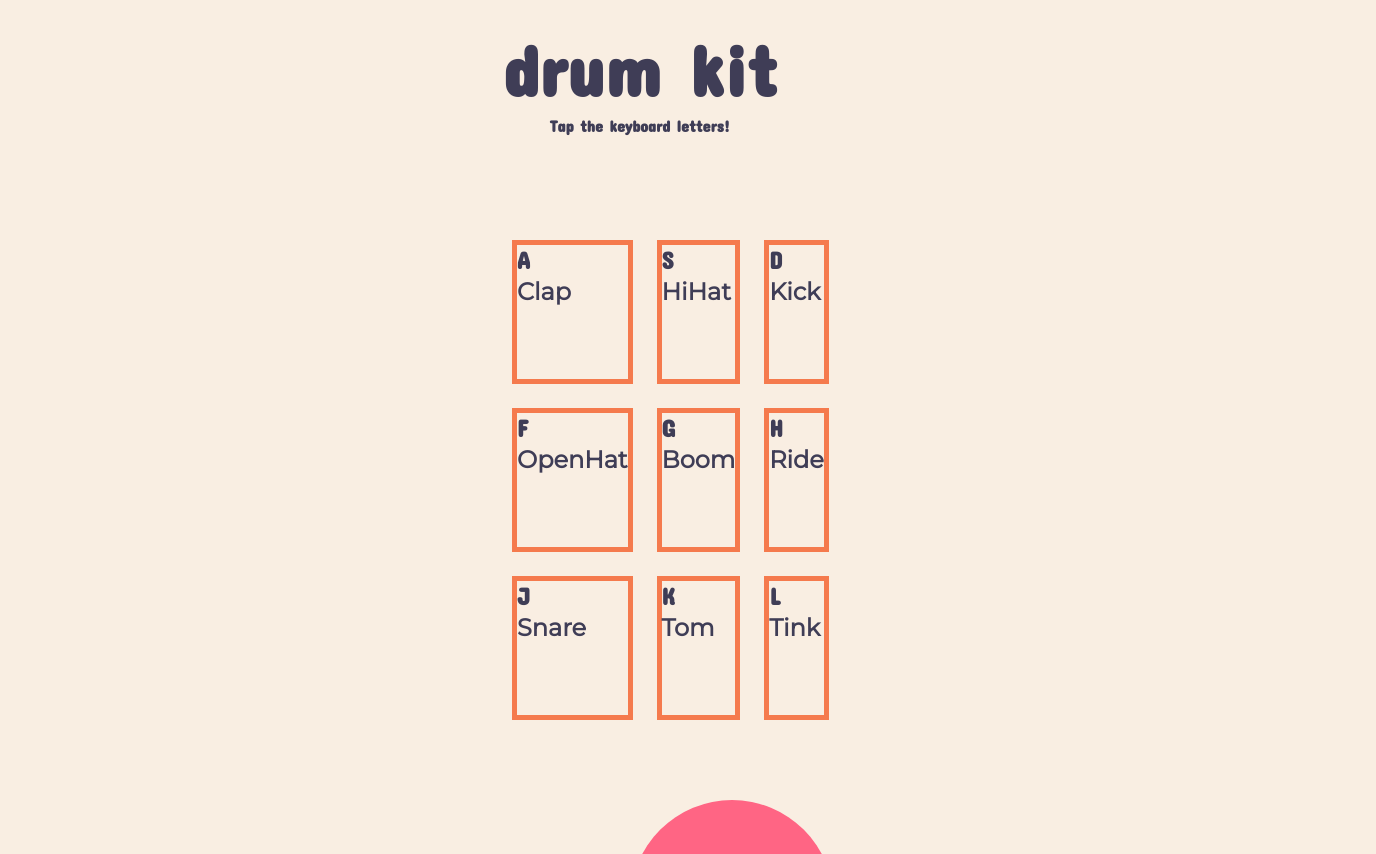
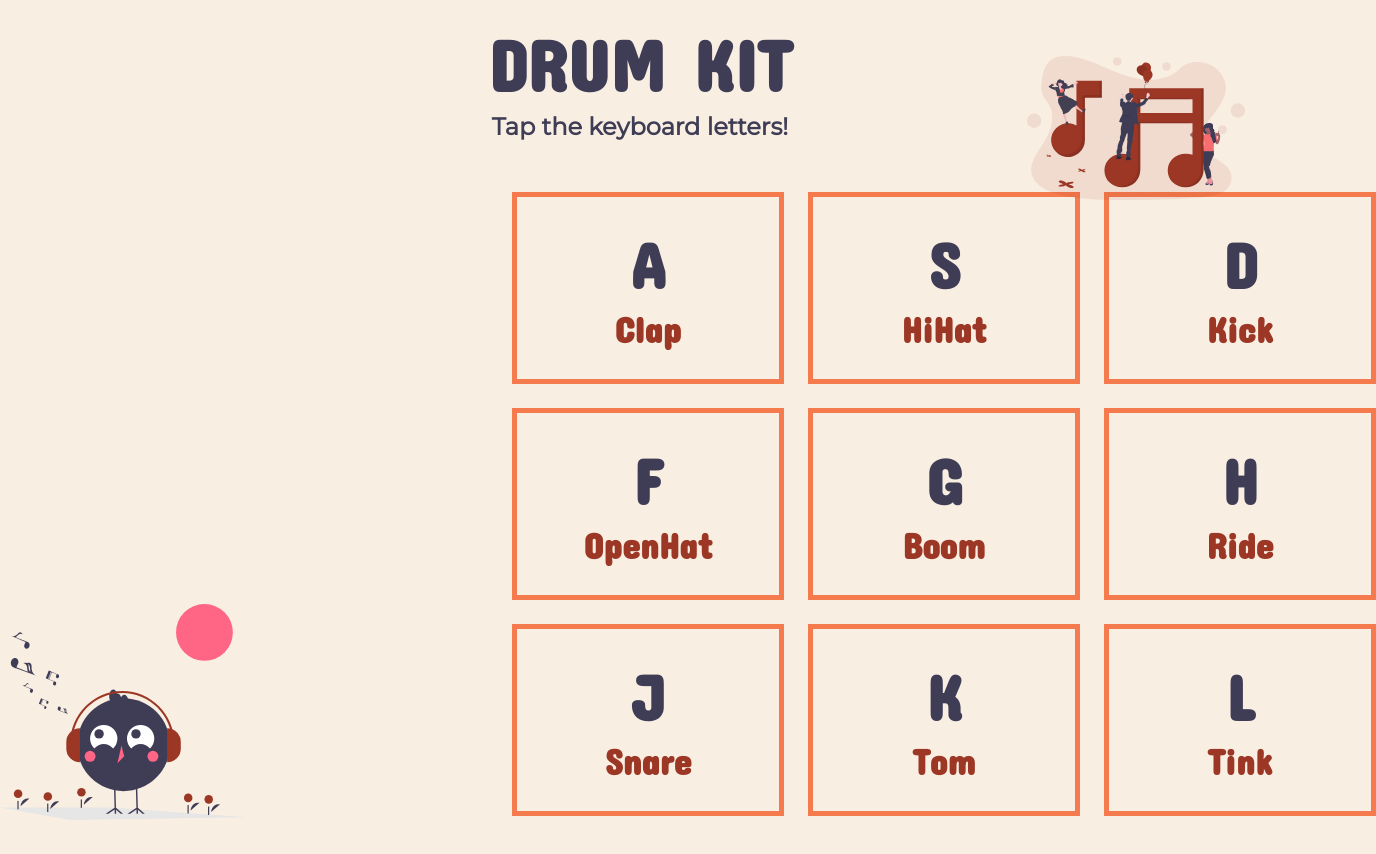
Before and after one commit to kellyhum/js30, a plain HTML site: page 1 - js drumkit/index.html in a window 1280 px wide. Shown: the top 854 px of the page, 1376 px wide, since content can reach past the window. After the commit the page ends 824 px from the top, so only its background shows below. Drawn offline with Linux system fonts and the light colour scheme.

Commit message:
added image and box styling, adjusted spacing btwn elements

```diff
--- a/1 - js drumkit/style.css
+++ b/1 - js drumkit/style.css
@@ -30,9 +30,19 @@ body {
 
 h1 {
     font-size: 4.5rem;
+    text-transform: uppercase;
+}
+
+h2 {
+    font-size: 4rem;
 }
 
 h3 {
+    font-size: 2.25rem;
+    color: var(--red);
+}
+
+h4 {
     font-family: 'Montserrat', sans-serif;
     font-size: 1.5rem;
 }
@@ -51,7 +61,7 @@ header {
 /*-----Grid-----*/
 #grid {
     height: 80vh;
-    padding: 5rem 32rem;
+    padding: 2rem 32rem 5rem;
 
     display: grid;
     grid-template-columns: auto auto auto;
@@ -60,5 +70,33 @@ header {
 }
 
 .grid-item {
+    height: 12rem;
+    width: 17rem;
+
+    display: flex;
+    flex-direction: column;
+    justify-content: center;
+    align-items: center;
+
+    text-align: center;
     border: solid 5px var(--orange);
+    cursor: pointer;
 }
+
+/*-----Images-----*/
+#bird-music {
+    position: absolute;
+    top: 75%;
+
+    width: 15.5rem;
+    height: 14rem;
+}
+
+#music-note {
+    position: absolute;
+    left: 80%;
+    bottom: 75%;
+
+    width: 14rem;
+    height: 9rem;
+}
```
